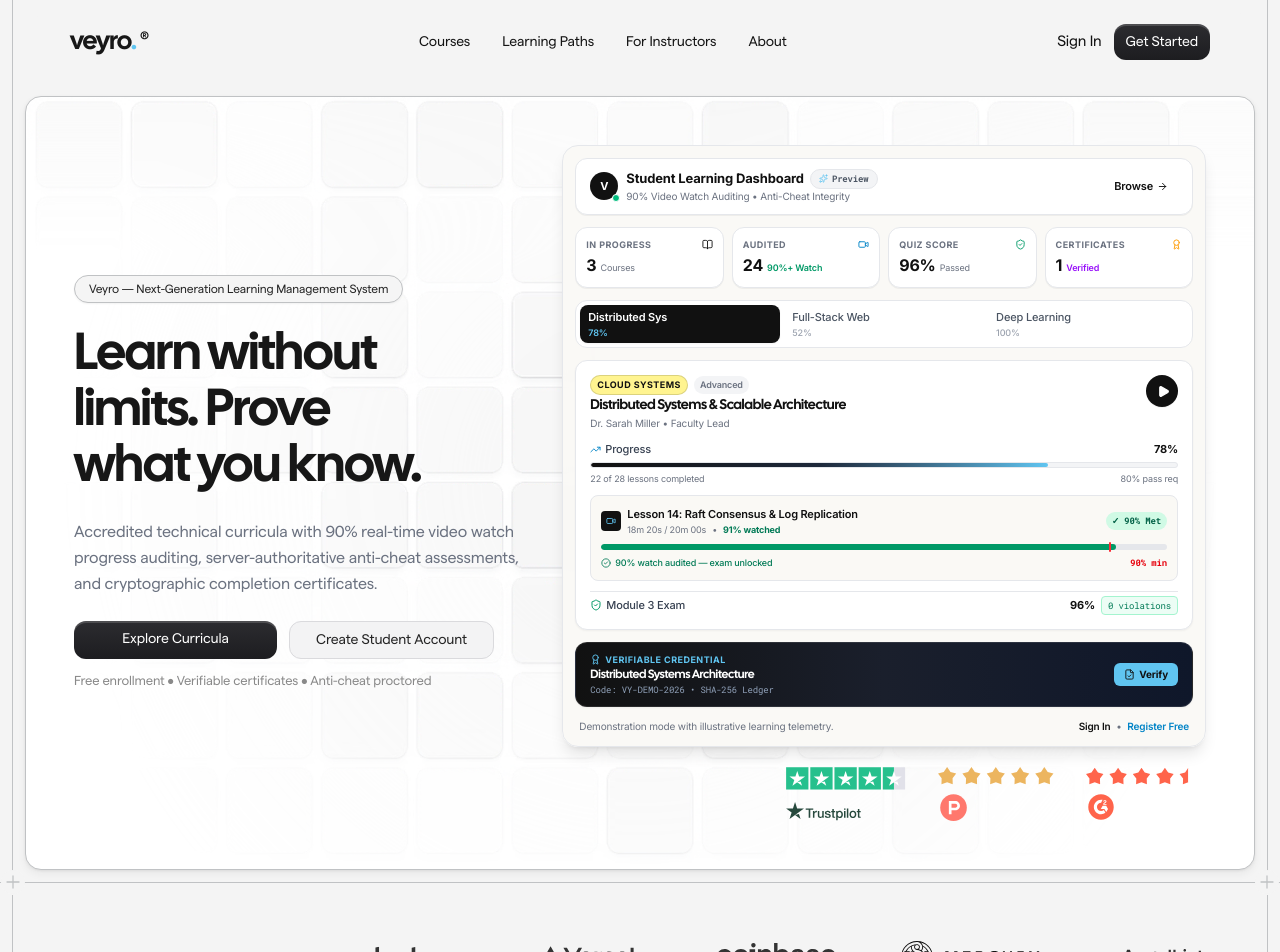
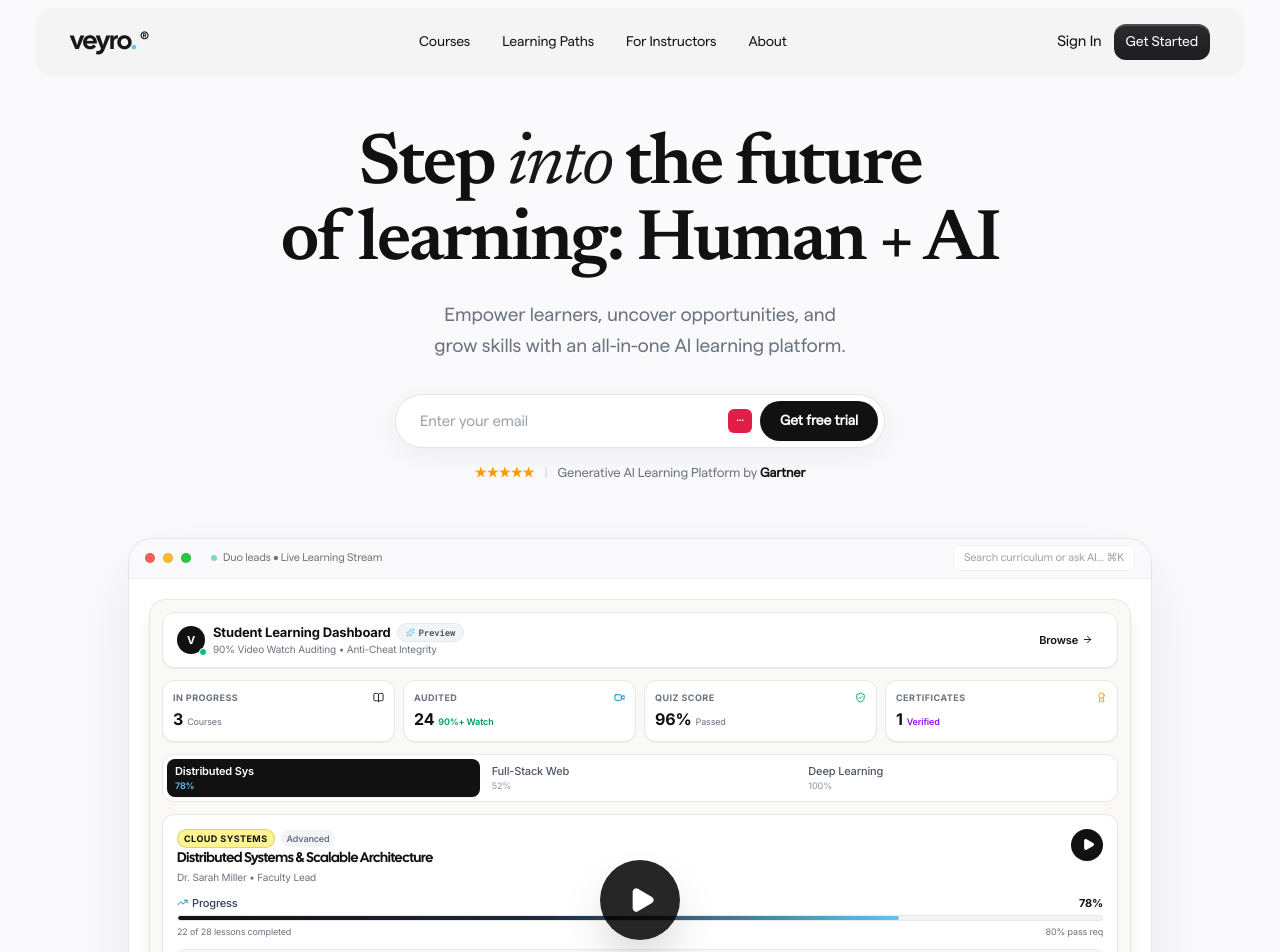
Before and after one commit to Keerthanreddy01/Veyro, a React (Vite) app in the folder frontend/: page / in a window 1280 px wide. Shown: the top 952 px of the page. Built offline with nearby package versions, Linux system fonts and the light colour scheme; no server answers.

Commit message:
feat(hero): redesign hero section with Amplemarket layout, ambient aura glow, and rocket doodle

```diff
--- a/frontend/src/components/sections/Hero/index.tsx
+++ b/frontend/src/components/sections/Hero/index.tsx
@@ -1,105 +1,149 @@
-import * as motion from "motion/react-client";
-import Image from "next/image";
-import StyledLink from "@/components/StyledLink";
-import Section from "@/components/Section";
+import React, { useState } from "react";
+import { motion } from "motion/react";
+import { Link, useNavigate } from "react-router-dom";
+import { Play } from "lucide-react";
 import HeroClient from "./HeroClient";
-import HeroBackground from "./Herobackground";
-
-interface imgPropProps {
-  src: string;
-  alt: string;
-  width: number;
-  height: number;
-}
-const imgProps: imgPropProps[] = [
-  {
-    src: "/achievements/TrustPilot.svg",
-    alt: "Featured on Trust Pilot",
-    width: 120,
-    height: 54,
-  },
-  {
-    src: "/achievements/ProductHunt.svg",
-    alt: "Featured on Product Hunt",
-    width: 116,
-    height: 54,
-  },
-  {
-    src: "/achievements/G2.svg",
-    alt: "Featured on G2",
-    width: 112,
-    height: 54,
-  },
-];
 
 export default function Hero() {
+  const [email, setEmail] = useState("");
+  const navigate = useNavigate();
+
+  const handleEmailSubmit = (e: React.FormEvent) => {
+    e.preventDefault();
+    if (email) {
+      navigate(`/register?email=${encodeURIComponent(email)}`);
+    } else {
+      navigate("/register");
+    }
+  };
+
   return (
-    <Section id="hero">
-      <div className="card-shadow p-4 sm:p-6 md:p-8 lg:p-10 xl:p-12 mt-[84px] flex flex-col lg:grid lg:grid-cols-12 gap-8 lg:gap-8 xl:gap-10 items-center bg-white rounded-2xl border border-gray font-matter overflow-hidden relative">
-        {/* Left Column: Text & Primary CTAs */}
+    <section id="hero" className="relative pt-24 sm:pt-32 pb-16 sm:pb-24 overflow-hidden bg-[#FAFAFC]">
+      {/* Ambient Left Aura Blur (Amplemarket Signature Gradient) */}
+      <div
+        aria-hidden="true"
+        className="absolute -left-28 sm:-left-36 top-16 sm:top-24 w-[380px] sm:w-[540px] h-[380px] sm:h-[540px] rounded-full pointer-events-none -z-10 filter blur-[90px] sm:blur-[115px] opacity-75 sm:opacity-85"
+        style={{
+          background:
+            "radial-gradient(circle at 35% 35%, #FF4D30 0%, #FF7854 30%, #B27CFF 70%, transparent 100%)",
+        }}
+      />
+
+      <div className="max-w-6xl mx-auto px-4 sm:px-6 lg:px-8 relative z-10 text-center">
+        {/* Main Headline */}
         <motion.div
-          initial={{ opacity: 0, y: "24px" }}
-          animate={{ opacity: 1, y: "0px" }}
-          transition={{ ease: "easeOut", duration: 0.5 }}
-          className="relative z-10 w-full lg:col-span-6 xl:col-span-5 flex flex-col gap-4 lg:gap-6 max-lg:items-center max-lg:text-center"
+          initial={{ opacity: 0, y: 18 }}
+          animate={{ opacity: 1, y: 0 }}
+          transition={{ duration: 0.5, ease: "easeOut" }}
+          className="max-w-3xl mx-auto"
         >
-          <span className="rounded-full bg-[#f5f5f5] border border-gray font-matter text-[11px] sm:text-[12px] py-1 px-3.5 shadow-xs w-fit text-[#242424] max-lg:mx-auto">
-            Veyro — Next-Generation Learning Management System
-          </span>
-          <h1 className="text-[34px] sm:text-[44px] md:text-[50px] lg:text-[40px] xl:text-[52px] font-cal text-primary-black leading-[1.08] text-balance">
-            Learn without limits. Prove what you know.
+          <h1 className="text-[38px] sm:text-[54px] md:text-[66px] lg:text-[72px] font-semibold tracking-[-0.035em] text-[#111111] leading-[1.06] text-balance">
+            Step <span className="font-serif italic font-normal text-[#171717]">into</span> the future
+            <br />
+            of learning: Human + AI
           </h1>
-          <p className="text-[#6B7280] text-sm sm:text-base lg:text-[15px] xl:text-[16px] leading-relaxed max-w-md lg:max-w-lg">
-            Accredited technical curricula with 90% real-time video watch progress auditing,
-            server-authoritative anti-cheat assessments, and cryptographic completion certificates.
+
+          <p className="mt-4 sm:mt-5 text-[15px] sm:text-lg md:text-[19px] text-[#6B7280] max-w-xl mx-auto leading-relaxed text-balance font-normal">
+            Empower learners, uncover opportunities, and
+            <br className="hidden sm:inline" />
+            grow skills with an all-in-one AI learning platform.
           </p>
-          <div className="w-full space-y-3 max-w-[420px] max-lg:mx-auto">
-            <div className="flex flex-col sm:flex-row gap-3">
-              <StyledLink
-                href="/courses"
-                className="flex-1"
+        </motion.div>
+
+        {/* Email Pill Input + Button */}
+        <motion.div
+          initial={{ opacity: 0, y: 15 }}
+          animate={{ opacity: 1, y: 0 }}
+          transition={{ duration: 0.5, delay: 0.1, ease: "easeOut" }}
+          className="mt-7 sm:mt-8 max-w-[490px] mx-auto"
+        >
+          <form
+            onSubmit={handleEmailSubmit}
+            className="bg-white rounded-full p-1.5 pl-5 sm:pl-6 border border-black/10 shadow-[0_8px_30px_rgba(0,0,0,0.06)] flex items-center justify-between gap-3 focus-within:border-black/30 focus-within:shadow-[0_12px_40px_rgba(0,0,0,0.1)] transition-all"
+          >
+            <input
+              type="email"
+              value={email}
+              onChange={(e) => setEmail(e.target.value)}
+              placeholder="Enter your email"
+              className="bg-transparent border-0 outline-none text-[#111111] placeholder:text-[#9CA3AF] text-sm sm:text-[15px] w-full"
+            />
+            <div className="flex items-center gap-2 flex-shrink-0">
+              <span className="w-6 h-6 rounded-md bg-[#E11D48] text-white flex items-center justify-center text-[10px] font-bold shadow-xs select-none">
+                ···
+              </span>
+              <button
+                type="submit"
+                className="bg-[#111111] hover:bg-black text-white text-xs sm:text-sm font-semibold px-4 sm:px-5 py-2.5 rounded-full transition-all cursor-pointer whitespace-nowrap shadow-xs hover:shadow"
               >
-                <span>Explore Curricula</span>
-              </StyledLink>
-              <StyledLink
-                variant="light"
-                href="/register"
-                className="flex-1 shadow-none"
-              >
-                Create Student Account
-              </StyledLink>
+                Get free trial
+              </button>
             </div>
-            <p className="text-center sm:text-left text-[#898989] text-[12px] sm:text-[13px]">
-              Free enrollment • Verifiable certificates • Anti-cheat proctored
-            </p>
+          </form>
+
+          {/* Review / Gartner Social Proof Line */}
+          <div className="flex flex-wrap items-center justify-center gap-2.5 mt-4 text-xs sm:text-[13px] text-[#6B7280]">
+            <div className="flex items-center gap-1.5 text-[#111111]">
+              <span className="font-bold text-[13px] tracking-wide text-amber-500">★★★★★</span>
+            </div>
+            <span className="text-[#D1D5DB] select-none">|</span>
+            <span>
+              Generative AI Learning Platform by <strong className="font-semibold text-[#111111]">Gartner</strong>
+            </span>
           </div>
         </motion.div>
 
-        {/* Right Column: Interactive Student Dashboard Preview */}
-        <div className="relative z-20 w-full lg:col-span-6 xl:col-span-7 flex flex-col items-center lg:items-end">
-          <div className="w-full max-w-xl lg:max-w-none">
-            <HeroClient />
+        {/* Dashboard Preview Showcase with Rocket Doodle */}
+        <motion.div
+          initial={{ opacity: 0, y: 25 }}
+          animate={{ opacity: 1, y: 0 }}
+          transition={{ duration: 0.6, delay: 0.2, ease: "easeOut" }}
+          className="relative mt-10 sm:mt-14 max-w-5xl mx-auto"
+        >
+          {/* Main Dashboard Container */}
+          <div className="relative rounded-2xl sm:rounded-3xl border border-black/10 bg-white shadow-[0_24px_70px_-15px_rgba(0,0,0,0.12)] overflow-hidden text-left">
+            {/* Top Browser / App Window Bar */}
+            <div className="h-10 bg-[#FAFAFC] border-b border-black/5 px-4 flex items-center justify-between select-none">
+              <div className="flex items-center gap-2">
+                <span className="w-2.5 h-2.5 rounded-full bg-[#FF5F56] border border-black/10" />
+                <span className="w-2.5 h-2.5 rounded-full bg-[#FFBD2E] border border-black/10" />
+                <span className="w-2.5 h-2.5 rounded-full bg-[#27C93F] border border-black/10" />
+                <span className="ml-3 text-[11px] font-medium text-[#77736D] flex items-center gap-1.5">
+                  <span className="w-1.5 h-1.5 rounded-full bg-emerald-500 animate-pulse" />
+                  Duo leads • Live Learning Stream
+                </span>
+              </div>
+              <div className="hidden sm:flex items-center gap-2 text-[11px] text-[#9CA3AF] bg-white px-2.5 py-1 rounded-md border border-black/5">
+                <span>Search curriculum or ask AI... ⌘K</span>
+              </div>
+            </div>
+
+            {/* Dashboard Content */}
+            <div className="p-3 sm:p-5 relative">
+              <HeroClient />
+
+              {/* Floating Central Video Play Button Overlay */}
+              <div className="absolute inset-0 flex items-center justify-center pointer-events-none z-10">
+                <div
+                  aria-label="Play Product Overview"
+                  className="w-16 h-16 sm:w-20 sm:h-20 rounded-full bg-black/85 text-white flex items-center justify-center shadow-2xl pl-1 pointer-events-auto cursor-pointer hover:scale-105 hover:bg-black transition-transform"
+                >
+                  <Play size={28} className="fill-white" />
+                </div>
+              </div>
+            </div>
           </div>
-          <div className="hidden xl:flex items-center justify-end gap-8 mt-5 px-2 opacity-85">
-            {imgProps.map(({ src, width, height, alt }) => (
-              <Image
-                unoptimized
-                key={alt}
-                src={src}
-                alt={alt}
-                width={width}
-                height={height}
-                style={{
-                  width,
-                  height,
-                }}
-              />
-            ))}
+
+          {/* Rocket Rider Hand-Drawn Doodle on the Right */}
+          <div className="absolute -right-6 sm:-right-14 md:-right-20 -bottom-10 sm:-bottom-14 md:-bottom-18 w-40 sm:w-56 md:w-68 pointer-events-none select-none z-30">
+            <img
+              src="/hero-rocket-doodle.jpg"
+              alt="Rocket Rider Doodle"
+              className="w-full h-auto drop-shadow-md mix-blend-multiply filter contrast-125"
+            />
           </div>
-        </div>
-
-        <HeroBackground />
+        </motion.div>
       </div>
-    </Section>
+    </section>
   );
 }
```
Also changed, not shown: frontend/public/hero-rocket-doodle.jpg (added).
